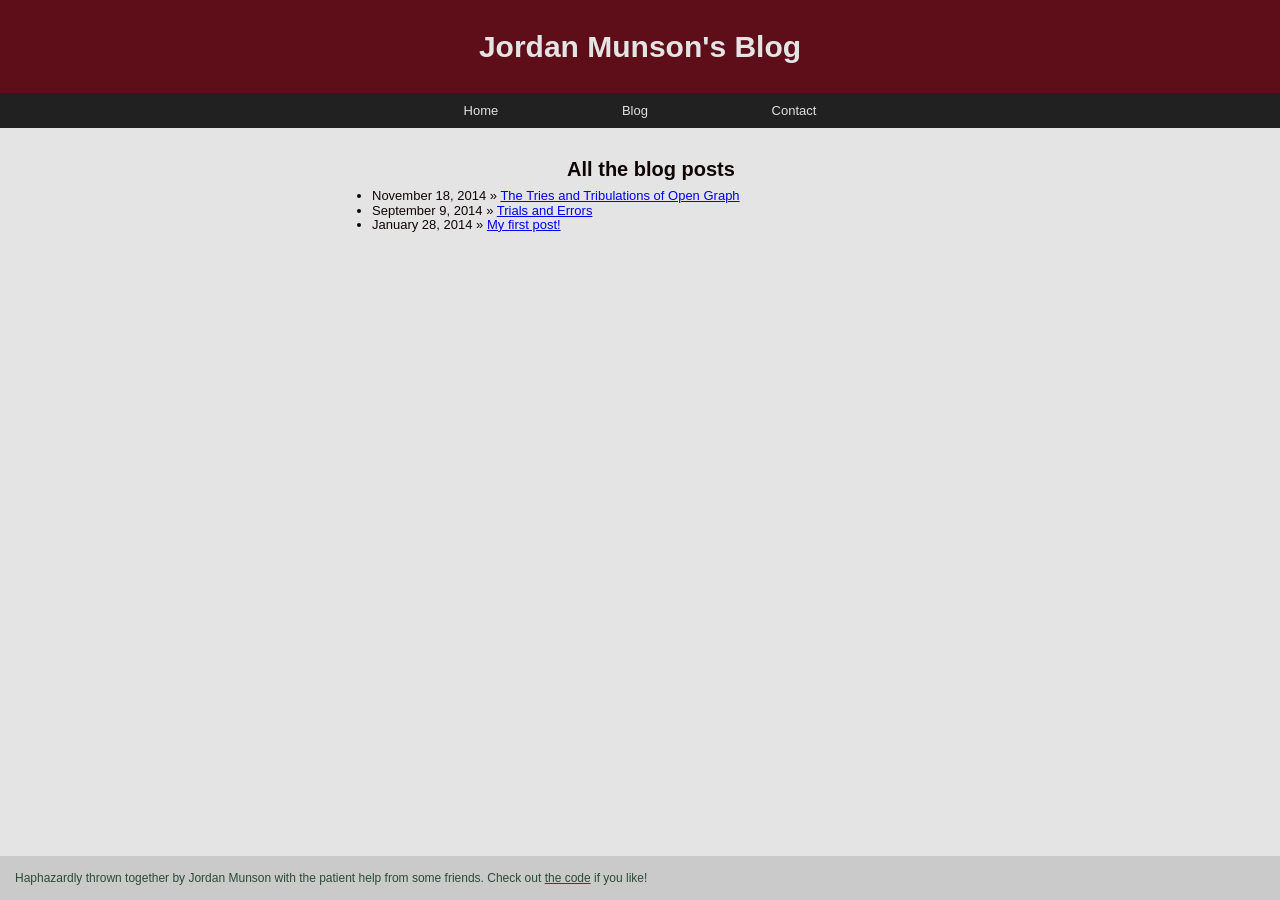
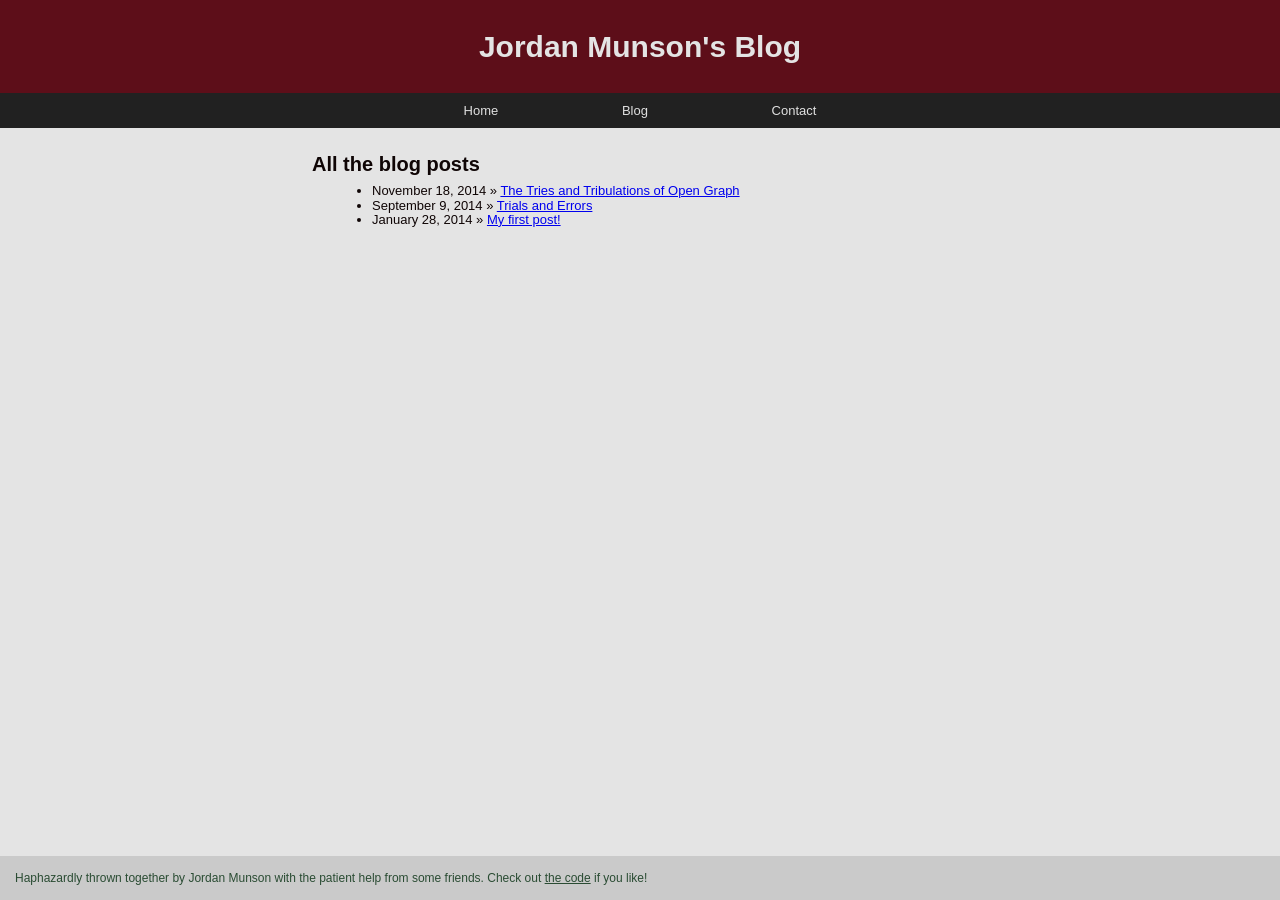
Before and after one commit to jordanmunson/jordanmunson.github.com, a Jekyll site: the page built from blog.html, in a window 1280 px wide. Built offline with Jekyll 4.4.1, drawn with Linux system fonts in a browser that asks for light colours; Markdown is read by kramdown in place of the engine named in the settings.

Commit message:
Remove centering on text

```diff
--- a/_layouts/default.html
+++ b/_layouts/default.html
@@ -29,7 +29,7 @@
       </ul>
     </nav>
 
-    <div class="content center">
+    <div class="content">
        {{ content }}
      </div>
 
```
